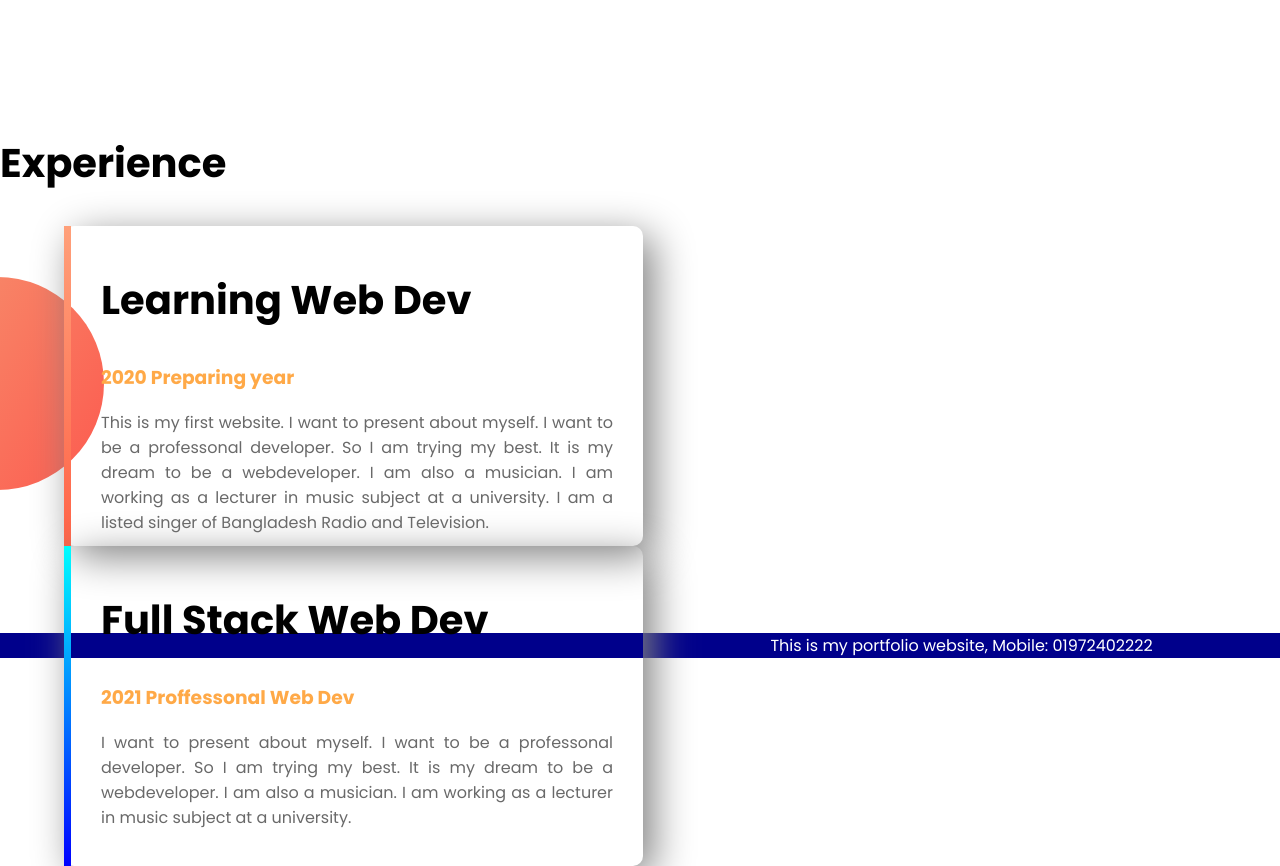
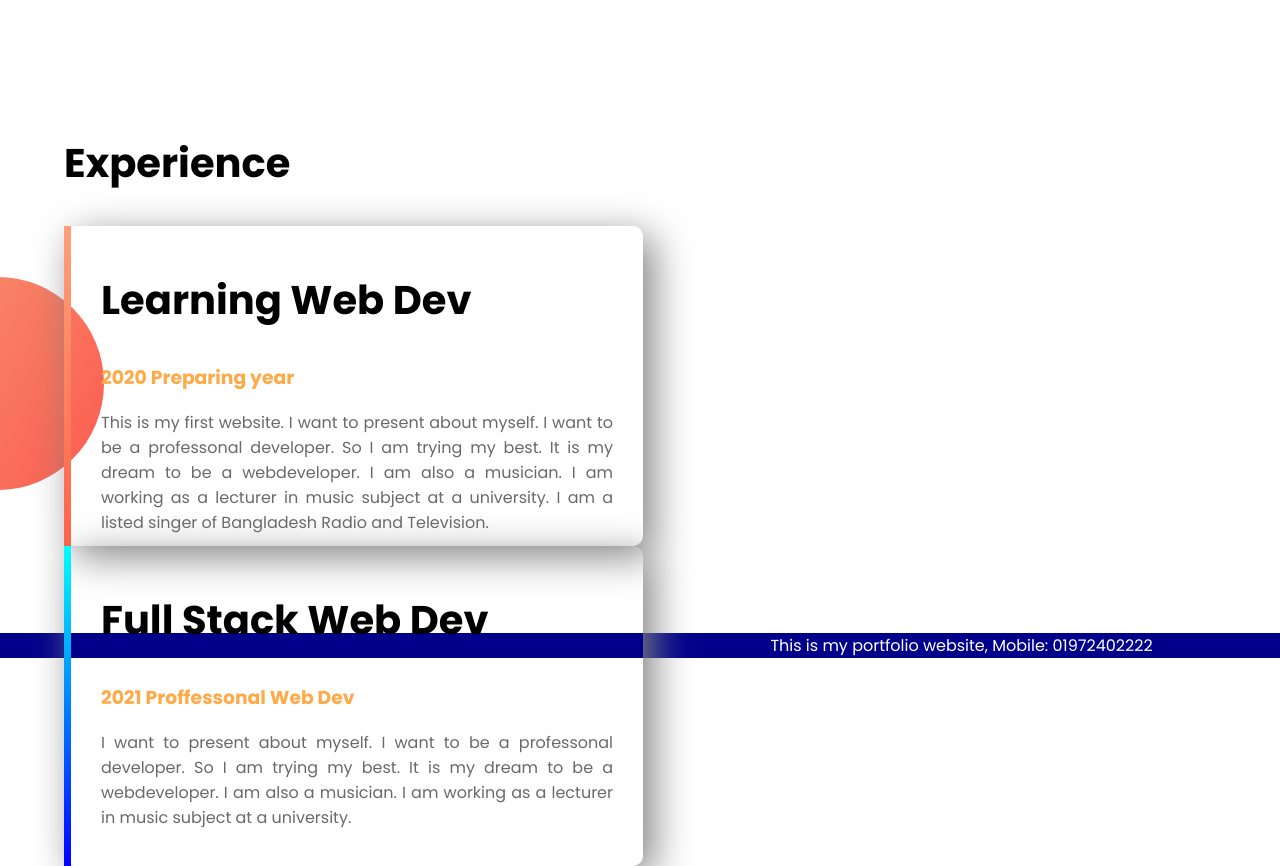
Before and after one commit to ranjit-mandal/web-portfolio, a plain HTML site: page index.html in a window 1280 px wide. Shown: the part 900-1766 px from the top of the page. Drawn offline with Linux system fonts and the light colour scheme.

Commit message:
:exper-text margin

```diff
--- a/index.html
+++ b/index.html
@@ -37,7 +37,7 @@
    </section>
 
    <section class="experience-area">
-       <h2>Experience</h2>
+       <h2 class="experi-text">Experience</h2>
        <div id="full-stack" class="half-width single-experience">
        <h2>Learning Web Dev</h2>
        <h3 class="name-highlight"> 2020 Preparing year</h3>
@@ -51,6 +51,5 @@
     </div>
    </section>
    <footer> This is my portfolio website, Mobile: 01972402222 </footer>
-
 </body>
 </html>
--- a/style.css
+++ b/style.css
@@ -58,6 +58,9 @@ p{
     background-position: left;
     background-repeat: no-repeat;
 }
+.experi-text{
+    margin-left: 5%;
+}
 #full-stack{
     border-left: 7px solid;
     border-image: linear-gradient(180deg, lightSalmon, tomato);
```
